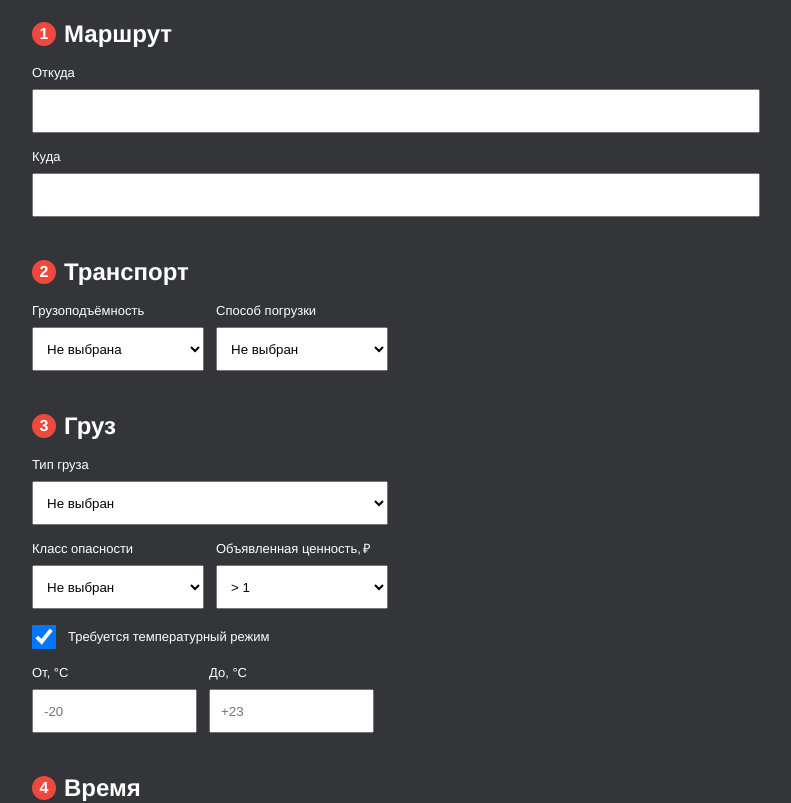
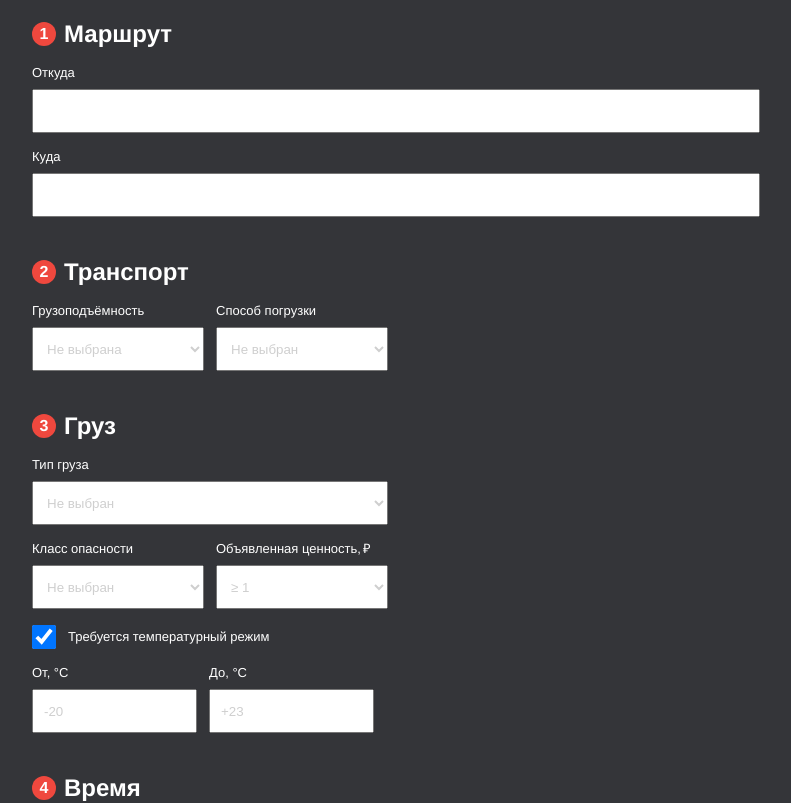
Before and after one commit to D00dlezZz/FTL, a website: page dist/index.html in a window 1280 px wide. Both pictures are taken after a click on the checkbox 182 px from the left and 762 px from the top of the page. Shown: the part 125-928 px from the top of the page, without its empty margins (138-929 px from the left). Drawn offline with Linux system fonts and the light colour scheme.

Commit message:
placeholder

```diff
--- a/dist/index.html
+++ b/dist/index.html
@@ -29,7 +29,7 @@
             <form>
                 <p class="transport__label">Грузоподъёмность</p>
                 <select class="transport__select" required>
-                    <option disabled selected >Не выбрана</option>
+                    <option disabled selected value="">Не выбрана</option>
                     <option>Вариант 1</option>
                     <option>Вариант 2</option>
                     <option>Вариант 3</option>
@@ -74,7 +74,7 @@
                 <form>
                     <p class="cargo__label">Объявленная ценность, ₽</p>
                     <select class="cargo__select" required>
-                        <option value="" disabled selected value="">> 1</option>
+                        <option value="" disabled selected value="">≥  1</option>
                         <option value="value1">Вариант 1</option>
                         <option value="value2">Вариант 2</option>
                         <option value="value3">Вариант 3</option>
@@ -91,7 +91,7 @@
                 </form>
                 <form>
                     <p class="cargo__label">До, °C</p>
-                    <input type="number" placeholder="+23" class="cargo__input">
+                    <input type="number" placeholder="+23"  class="cargo__input">
                 </form>
                 </div>
             </div>
--- a/dist/style/style.css
+++ b/dist/style/style.css
@@ -17,8 +17,28 @@
   outline: none;
 }
 
+* body input::-webkit-input-placeholder {
+  color: #CFCFCF;
+}
+
+* body input:-ms-input-placeholder {
+  color: #CFCFCF;
+}
+
+* body input::-ms-input-placeholder {
+  color: #CFCFCF;
+}
+
+* body input::placeholder {
+  color: #CFCFCF;
+}
+
 * body select {
   outline: none;
+}
+
+* body select:invalid {
+  color: #CFCFCF;
 }
 
 * body .circle {
--- a/dist/style/style.scss
+++ b/dist/style/style.scss
@@ -11,7 +11,10 @@
         padding-left: 170px;
 
         input {outline:none;};
+        input::placeholder {color: #CFCFCF;}
         select {outline:none;};
+        select:invalid { color: #CFCFCF; }
+
 
         .circle {
             display: flex;
```
Also changed, not shown: 1 other file.
